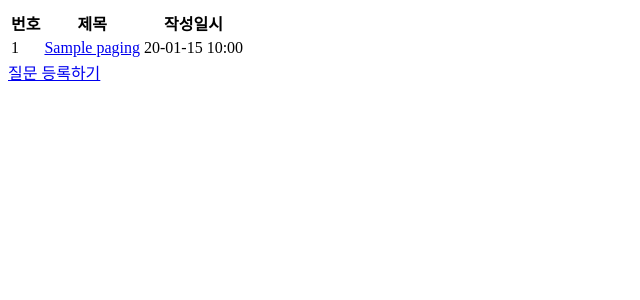
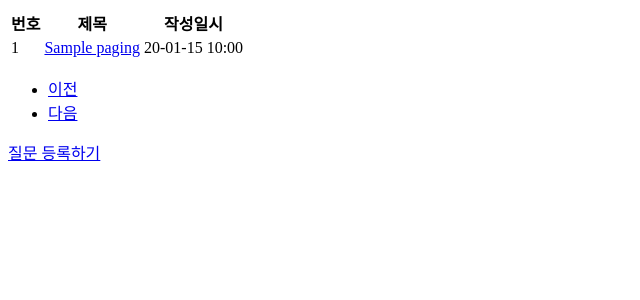
Before and after one commit to jhs512/jump_to_sbb, a Spring app: template src/main/resources/templates/question_list.html in a window 1280 px wide. Shown: the top 300 px of the page, without its empty margins (0-640 px from the left). Run offline with Thymeleaf, Linux system fonts and the light colour scheme; the template is opened without the code that fills it: most values are stand-ins (such as "Sample title", 1, 10 or a date in 2020); data that the repository does not hold is empty; the project's own start-up code is not run, and a stand-in starts its controllers and pages.

Commit message:
페이지네이션 표시

```diff
--- a/src/main/resources/templates/question_list.html
+++ b/src/main/resources/templates/question_list.html
@@ -23,6 +23,31 @@
         </tbody>
     </table>
 
+    <!-- 페이징처리 시작 -->
+    <div th:if="${!paging.isEmpty()}">
+        <ul class="pagination justify-content-center">
+            <li class="page-item" th:classappend="${!paging.hasPrevious} ? 'disabled'">
+                <a class="page-link"
+                   th:href="@{|?page=${paging.number-1}|}">
+                    <span>이전</span>
+                </a>
+            </li>
+
+            <li th:each="page: ${#numbers.sequence(0, paging.totalPages-1)}"
+                th:classappend="${page == paging.number} ? 'active'"
+                class="page-item">
+                <a th:text="${page}" class="page-link" th:href="@{|?page=${page}|}"></a>
+            </li>
+
+            <li class="page-item" th:classappend="${!paging.hasNext} ? 'disabled'">
+                <a class="page-link" th:href="@{|?page=${paging.number+1}|}">
+                    <span>다음</span>
+                </a>
+            </li>
+        </ul>
+    </div>
+    <!-- 페이징처리 끝 -->
+
     <a th:href="@{/question/create}" class="btn btn-primary">질문 등록하기</a>
 </div>
 
```
